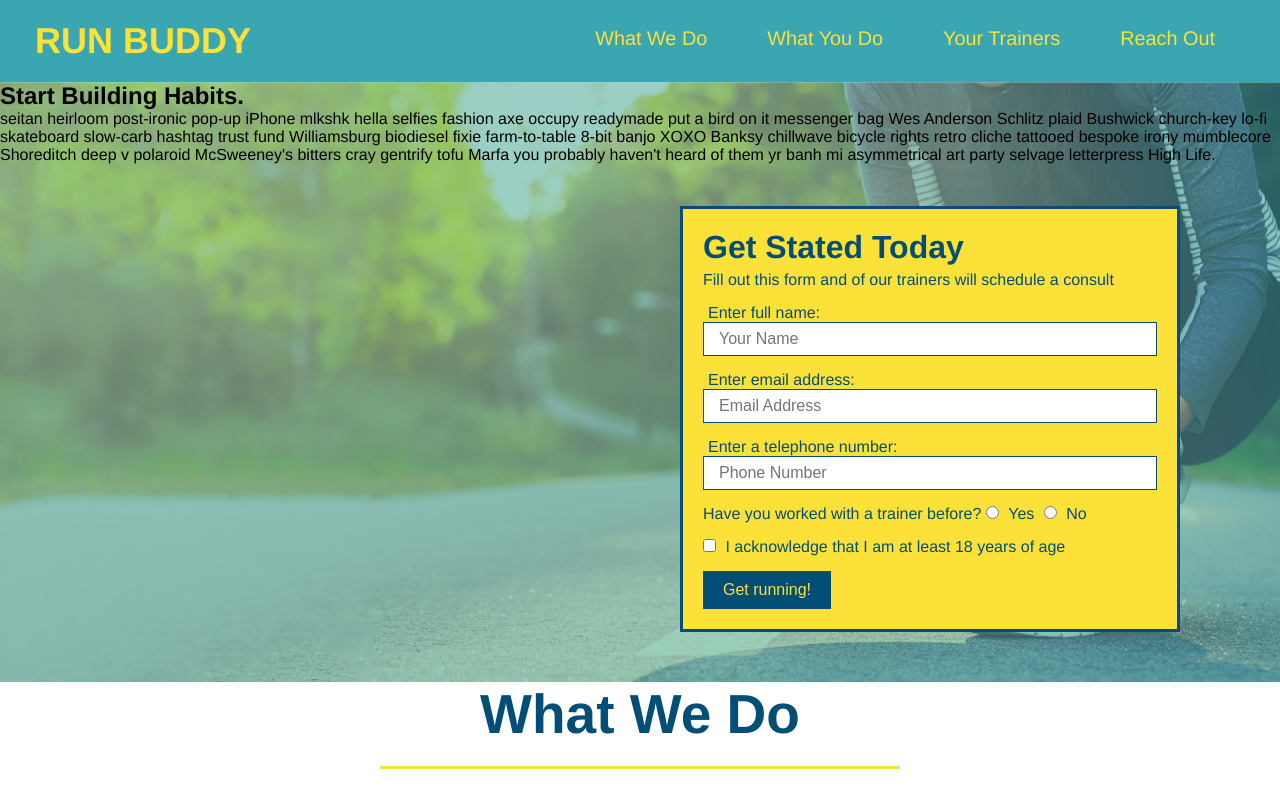
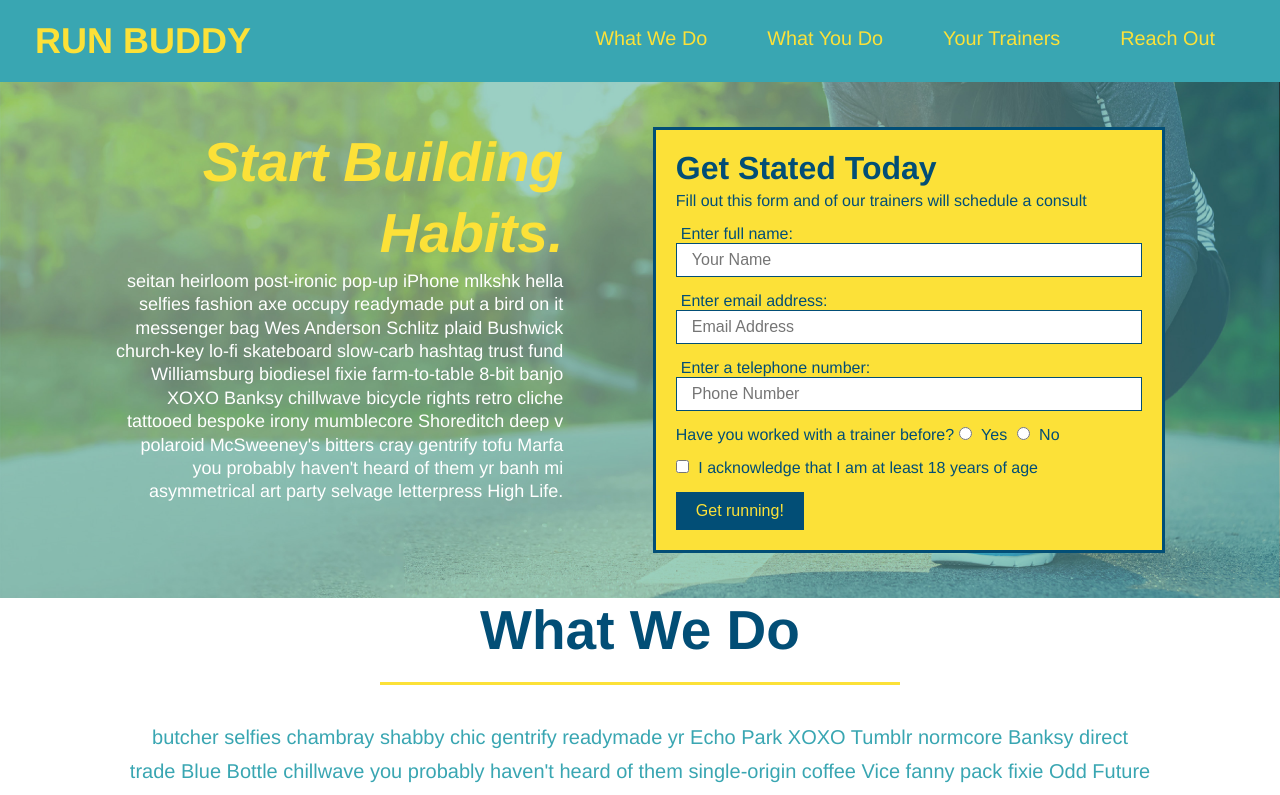
Before and after one commit to BluCheeseSlushi/run-buddy, a plain HTML site: page index.html in a window 1280 px wide. Shown: the top 795 px of the page. Drawn offline with Linux system fonts and the light colour scheme.

Commit message:
add flexbox to the hero

```diff
--- a/assets/css/style.css
+++ b/assets/css/style.css
@@ -52,17 +52,18 @@ footer {
     background: #fce138;
     width: 100%;
     padding: 40px 35px;
+    display: flex;
+    justify-content: space-between;
+    flex-wrap: wrap;
 }
 
 footer h2 {
-    display: inline;
     color: #024e76;
     font-size: 30px;
     margin: 0;
 }
 
 footer div {
-    float: right;
     line-height: 1.5;
     text-align: right;
 }
@@ -71,31 +72,37 @@ footer a {
     color: #024e76;
 }
 
-/* Hero Style Start*/
 .hero {
     background-image: url("../images/hero-bg.jpg");
-    height: 600px;
     background-size: cover;
     background-position: center;
-    position: relative;
+    display: flex;
+    justify-content: center;
+    flex-wrap: wrap;
 }
-/* Hero Style End */
-/*
-.hero-secondary {
-    background-color: black;
-    color: red;
+
+.hero-cta {
+    width: 35%;
+    text-align: right;
+    margin: 3.5%;
+    color: #fff;
+    font-size: 18px;
+    line-height: 1.3;
 }
-*/
+
+.hero-cta h2 {
+    font-style: italic;
+    font-size: 55px;
+    color: #fce138;
+}
 
 .hero-form {
     background-color: #fce138;
     padding: 20px;
-    width: 500px;
     color: #024e76;
     border: solid 3px #024e76;
-    position: absolute;
-    bottom: 50px;
-    right: 100px;
+    width: 40%;
+    margin: 3.5%;
 }
 
 .hero-form p {
```
